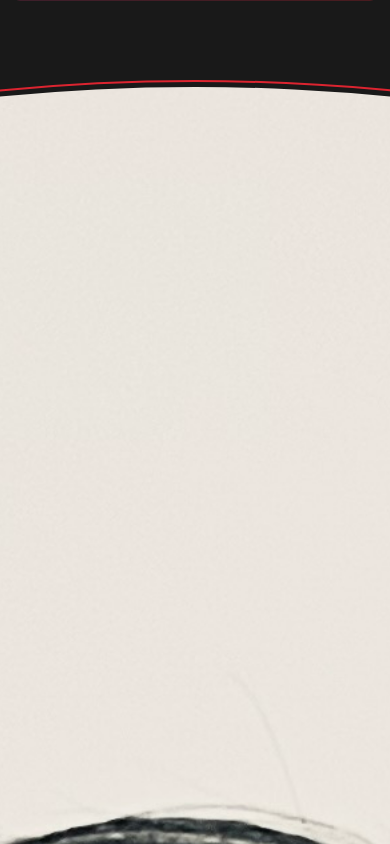
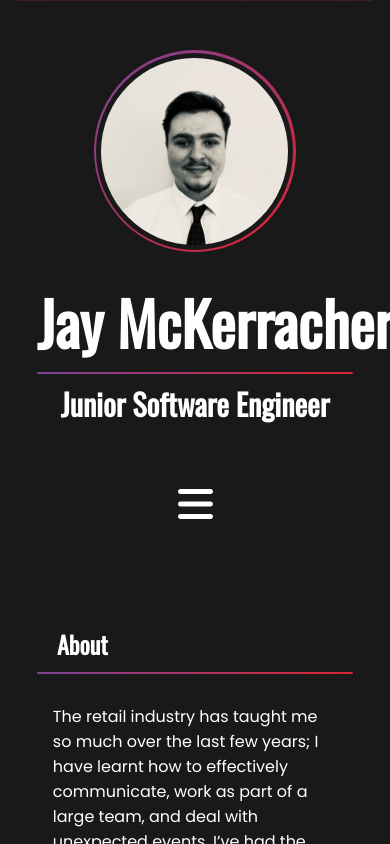
Before and after one commit to jaymckerracher/portfolio-site, a React (Vite) app: page / in a window 390 px wide. Built offline with nearby package versions, Linux system fonts and the light colour scheme.

Commit message:
re-styling header

```diff
--- a/src/App.jsx
+++ b/src/App.jsx
@@ -151,13 +151,17 @@ function App() {
         </div>
         <main id='main'>
           <header>
-            {/* <div className="headerImgBorder"> */}
+            <div className="headerImgBorder smallDevImgBorder secondaryColour">
+              <img src={profileImg} alt="Profile Image" className='smallDevImg'/>
+            </div>
+            <div className="headerContent">
+              <h1>Jay McKerracher</h1>
+              <div className="customRule secondaryColour headerRule" />
+              <h2>Junior Software Engineer</h2>
+            </div>
+            <div className="headerImgBorder bigDevImgBorder secondaryColour">
               <img src={profileImg} alt="Profile Image" className='bigDevImg'/>
-            {/* </div> */}
-            <img src={profileImg} alt="Profile Image" className='smallDevImg'/>
-            <h1>Jay McKerracher</h1>
-            <div className="customRule secondaryColour headerRule" />
-            <h2>Junior Software Engineer</h2>
+            </div>
           </header>
           <div className={`${nav2BorderStyle} secondaryColour`} ref={nav2Ref}>
             <nav className={nav2Style}>
--- a/src/index.css
+++ b/src/index.css
@@ -36,7 +36,7 @@ body {
   z-index: 1;
 } */
 
-/* .backgroundImgContainer {
+.backgroundImgContainer {
   width: 100%;
   height: 100%;
   position: fixed;
@@ -47,9 +47,10 @@ body {
   background-size: cover;
   background-position: center;
   background-repeat: no-repeat;
-  transform: scale(1.05);
+  /* transform: scale(1.05); */
   z-index: 1;
-} */
+  /* filter: blur(2px); */
+}
 
 @property --secondaryColour1 {
   syntax: '<color>';
@@ -288,31 +289,31 @@ main::-webkit-scrollbar {
 } */
 
 header {
-  /* width: 85%; */
   width: 75%;
+  max-width: 95%;
   position: relative;
+  display: inline-flex;
 }
 
 .headerContent {
-  display: flex;
-  align-items: center;
-  margin: 0 5%;
+  width: 100%;
 }
 
 header h1 {
+  white-space: nowrap;
   font-family: 'Oswald', sans-serif;
   font-size: 60px;
-  width: 70%;
+  width: 100%;
   text-align: center;
   line-height: 100px;
 }
 
 header h2 {
   font-family: 'Oswald', sans-serif;
-  width: 70%;
-  font-size: 25px;
+  width: 100%;
+  font-size: 30px;
   text-align: center;
-  line-height: 50px;
+  line-height: 60px;
   /* color: rgba(255, 255, 255, 0.725); */
 }
 
@@ -321,36 +322,27 @@ header h2 {
   margin-left: 20px;
 }
 
+.headerImgBorder {
+  aspect-ratio: 1/1;
+  display: flex;
+  justify-content: center;
+  align-items: center;
+  background: linear-gradient(to left, var(--secondaryColour1), var(--secondaryColour2));
+  height: 202px;
+  padding: 2px;
+  border-radius: 50%;
+  transition: --secondaryColour1 500ms, --secondaryColour2 500ms;
+}
+
 header img {
+  height: 197px;
   aspect-ratio: 1/1;
   border-radius: 50%;
   object-fit: cover;
   object-position: 50% 15%;
   z-index: 2;
   padding: 5px;
-  /* border: white solid 2px; */
-  border: var(--secondaryColour2) solid 2px;
   background-color: #191919;
-}
-
-/* .headerImgBorder {
-  background-color: var(--secondaryColour2);
-  padding: 2px;
-  position: absolute;
-  height: 100%;
-  right: 5%;
-  right: 0;
-  top: 15%;
-  border-radius: 50%;
-  z-index: 2;
-} */
-
-.bigDevImg {
-  position: absolute;
-  height: 100%;
-  /* right: 5%; */
-  right: 0;
-  top: 15%;
 }
 
 .customRule {
@@ -359,12 +351,12 @@ header img {
   border-radius: 1px;
   position: relative;
   z-index: 1;
-  background: linear-gradient(to bottom right, var(--secondaryColour1), var(--secondaryColour2));
+  background: linear-gradient(to right, var(--secondaryColour1), var(--secondaryColour2));
   transition: --secondaryColour1 500ms, --secondaryColour2 500ms;
 }
 
 .headerRule {
-  width: 74.5%;
+  width: 101%;
 }
 
 .nav2Border {
@@ -813,8 +805,8 @@ footer p {
 
 @media (min-width: 1261px) {
   .container {
-    width: 75%;
-    padding: 0 5%;
+    width: 80%;
+    padding: 0 7.5%;
     min-width: 1260px;
   }
 }
@@ -830,23 +822,32 @@ footer p {
   .smallDevImg {
     display: none;
   }
+  .smallDevImgBorder {
+    display: none;
+  }
 }
 
 @media (max-width: 1150px) {
+  .headerImgBorder {
+    background: linear-gradient(to bottom right, var(--secondaryColour1), var(--secondaryColour2));
+  }
   .bigDevImg {
     display: none;
   }
-  .smallDevImg {
-    margin-top: 30px;
+  .bigDevImgBorder {
+    display: none;
+  }
+  .headerRule {
+    width: 100%;
   }
   .headerContent{
+    display: flex;
+    flex-direction: column;
     justify-content: center;
+    align-items: center;
   }
   header h1 {
-    width: 100%;
-  }
-  header h2 {
-    width: 100%;
+    margin-top: 20px;
   }
   header {
     display: flex;
@@ -896,9 +897,7 @@ footer p {
   }
   header {
     margin-top: 50px;
-  }
-  header h1 {
-    margin-top: 20px;
+    width: 67.5%;
   }
   footer {
     margin-bottom: 50px;
@@ -937,6 +936,6 @@ footer p {
     width: 90%;
   }
   header {
-    width: 80%;
+    width: 81%;
   }
 }
```
